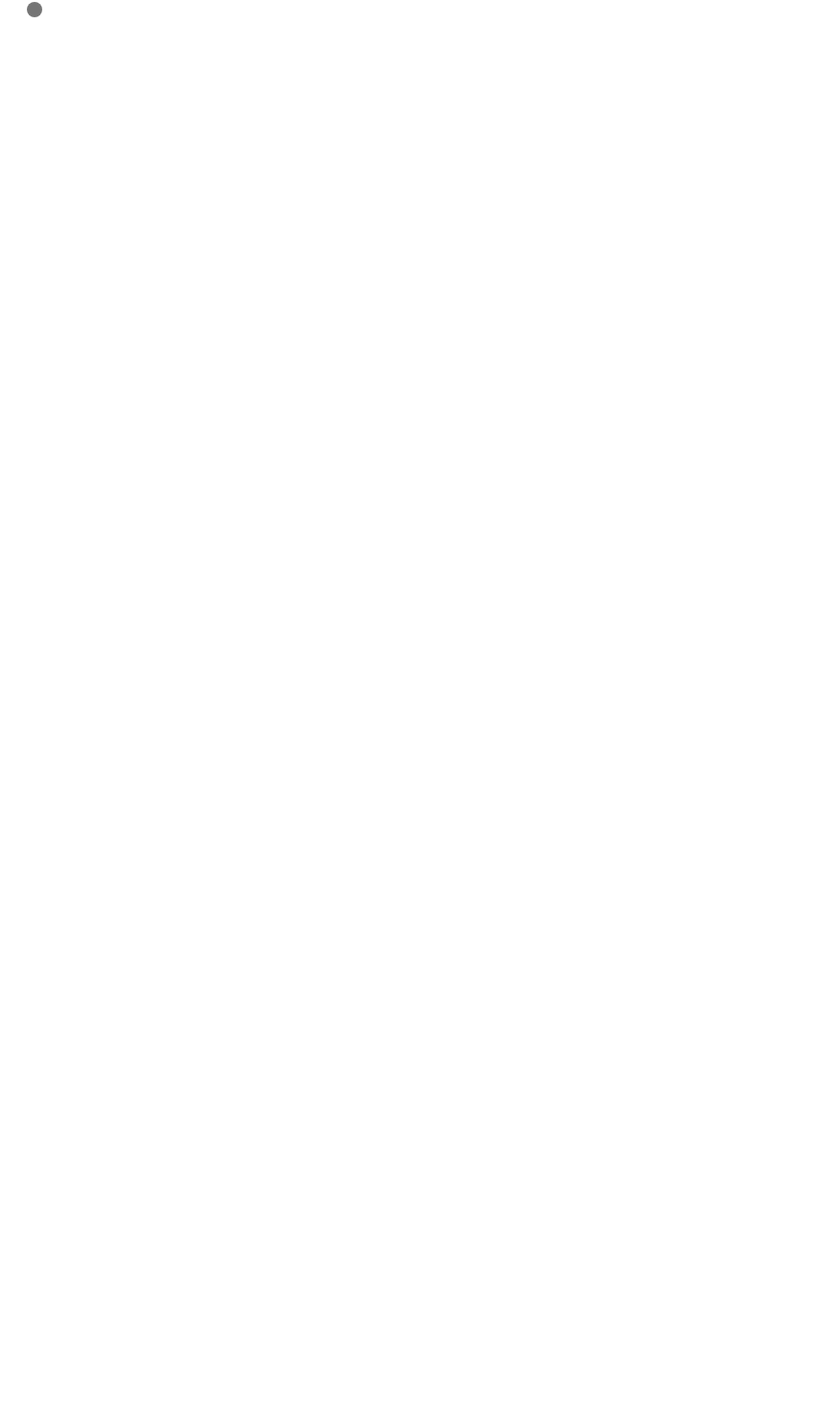
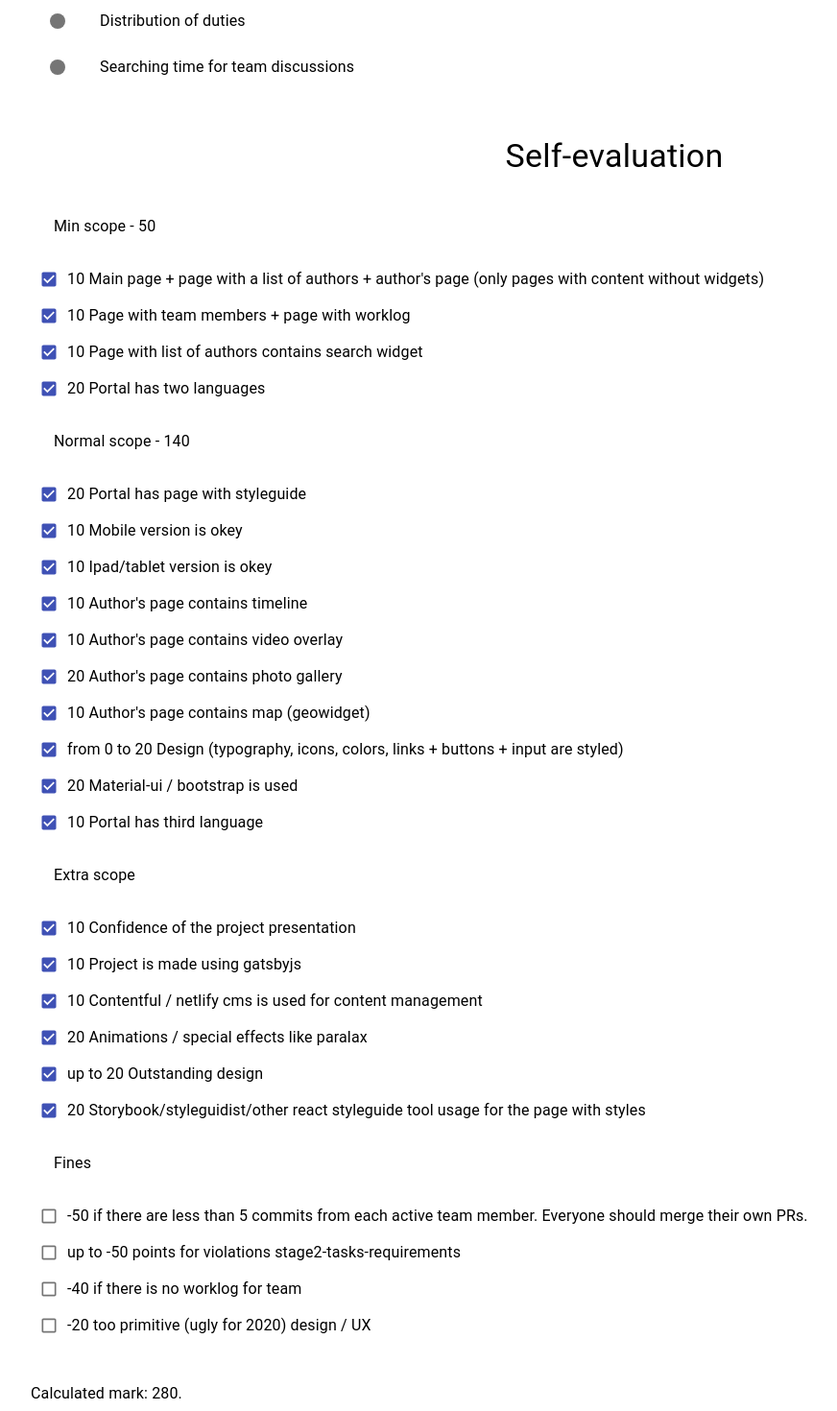
Before and after one commit to DzmitryCavi/culture-portal, a React (Create React App) app: page /worklog in a window 1280 px wide. Shown: the part 646-2116 px from the top of the page at 96% size, without its empty margins (0-872 px from the left). Before the commit the page ends 800 px from the top, so only its background shows below. Built offline with nearby package versions, Linux system fonts and the light colour scheme.

Commit message:
feat: Self-evaluation block add

```diff
--- a/src/containers/worklog/Worklog.tsx
+++ b/src/containers/worklog/Worklog.tsx
@@ -1,34 +1,85 @@
 import React from 'react';
-import './work.sass';
+import './Worklog.sass';
 import { makeStyles } from '@material-ui/core/styles';
 import { TableHead, TableContainer, TableRow,  TableCell, TableBody, Table } from '@material-ui/core';
 import {Typography, Paper, Box } from '@material-ui/core';
 import {Grid, List, ListItem, ListItemText, ListItemIcon } from '@material-ui/core';
 import FiberManualRecordIcon from '@material-ui/icons/FiberManualRecord';
+import { Checkbox } from '@material-ui/core';
 
 const useStyles = makeStyles({
   table: {
-    minWidth: 650,
+    minWidth: 300,
   },
 });
 
-function createData(date:string, timeSpent:string, performedWork:string) {
+function createRows(date:string, timeSpent:string, performedWork:string) {
   return { date, timeSpent, performedWork};
 }
 
 const rows = [
-  createData('19.02.20', '2h', 'Author\'s page timeline implemented'),
-  createData('20.02.20', '3h', 'Other functionality'),
-  createData('21.02.20', '4h', 'Other functionality'),
-  createData('22.02.20', '2h', 'Other functionality'),
-  createData('23.02.20', '5h', 'Other functionality'),
+  createRows('19.02.20', '2h', 'Author\'s page timeline implemented'),
+  createRows('20.02.20', '3h', 'Other functionality'),
+  createRows('21.02.20', '4h', 'Other functionality'),
+  createRows('22.02.20', '2h', 'Other functionality'),
+  createRows('23.02.20', '5h', 'Other functionality'),
 ];
+
+let mark:number = 0;
+
+function createCheckboxes(isDone:boolean, functionality:string, value:number) {
+  if (isDone === true){
+    mark += value;
+  }
+  return { isDone, functionality, value};
+}
+
+const minScope = [
+  createCheckboxes(true, '10 Main page + page with a list of authors + author\'s page (only pages with content without widgets)', 10),
+  createCheckboxes(true, '10 Page with team members + page with worklog', 10),
+  createCheckboxes(true, '10 Page with list of authors contains search widget', 10),
+  createCheckboxes(true, '20 Portal has two languages', 20),
+]
+
+const normalScope = [
+  createCheckboxes(true, '20 Portal has page with styleguide', 20),
+  createCheckboxes(true, '10 Mobile version is okey', 10),
+  createCheckboxes(true, '10 Ipad/tablet version is okey', 10),
+  createCheckboxes(true, '10 Author\'s page contains timeline', 10),
+  createCheckboxes(true, '10 Author\'s page contains video overlay', 10),
+  createCheckboxes(true, '20 Author\'s page contains photo gallery', 20),
+  createCheckboxes(true, '10 Author\'s page contains map (geowidget)', 10),
+  createCheckboxes(true, 'from 0 to 20 Design (typography, icons, colors, links + buttons + input are styled)', 20),
+  createCheckboxes(true, '20 Material-ui / bootstrap is used', 20),
+  createCheckboxes(true, '10 Portal has third language', 10),
+]
+
+const extraScope = [
+  createCheckboxes(true, '10 Confidence of the project presentation', 10),
+  createCheckboxes(true, '10 Project is made using gatsbyjs', 10),
+  createCheckboxes(true, '10 Contentful / netlify cms is used for content management', 10),
+  createCheckboxes(true, '20 Animations / special effects like paralax', 20),
+  createCheckboxes(true, 'up to 20 Outstanding design', 20),
+  createCheckboxes(true, '20 Storybook/styleguidist/other react styleguide tool usage for the page with styles', 20),
+]
+
+const fines = [
+  createCheckboxes(false, '-50 if there are less than 5 commits from each active team member. Everyone should merge their own PRs.', -50),
+  createCheckboxes(false, 'up to -50 points for violations stage2-tasks-requirements', -50),
+  createCheckboxes(false, '-40 if there is no worklog for team', -40),
+  createCheckboxes(false, '-20 too primitive (ugly for 2020) design / UX', -20),
+]
 
 export default function Worklog() {
   const classes = useStyles();
 
   return (
-    <Box>
+    <Box mx={3}>
+      <Box my={5}>
+        <Typography align='center' variant='h4' >
+          Worklog
+        </Typography>
+      </Box>
       <TableContainer component={Paper}>
         <Table className={classes.table} aria-label='simple table'>
           <TableHead>
@@ -52,9 +103,11 @@ export default function Worklog() {
         </Table>
       </TableContainer>
       <Box>
+        <Box my={5}>
           <Typography align='center' variant='h4'>
             Main difficulties for the team during implementation:
           </Typography>
+        </Box>
         <Grid>
           <List>
             <ListItem>
@@ -73,19 +126,68 @@ export default function Worklog() {
         </Grid>
       </Box>
       <Box>
+        <Box my={5}>
           <Typography align='center' variant='h4'>
             Self-evaluation
           </Typography>
-        <List>
+        </Box>
+        <Box m={3}>
           <Typography>
             Min scope - 50
           </Typography>
-          <ListItem>
-            <ListItemIcon>
-              <FiberManualRecordIcon />
-            </ListItemIcon>
-          </ListItem>
-        </List>
+        </Box>
+        {minScope.map(point => (
+          <Grid container alignItems='center' >
+            <Checkbox size='small' checked={point.isDone} color='primary'/>
+            <Typography >
+              {point.functionality}
+            </Typography>
+          </Grid>
+        ))}
+        <Box m={3}>
+          <Typography>
+            Normal scope - 140
+          </Typography>
+        </Box>
+        {normalScope.map(point => (
+          <Grid container alignItems='center' >
+            <Checkbox size='small' checked={point.isDone} color='primary'/>
+            <Typography >
+              {point.functionality}
+            </Typography>
+          </Grid>
+        ))}
+        <Box m={3}>
+          <Typography>
+            Extra scope
+          </Typography>
+        </Box>
+        {extraScope.map(point => (
+          <Grid container alignItems='center' >
+            <Checkbox size='small' checked={point.isDone} color='primary'/>
+            <Typography >
+              {point.functionality}
+            </Typography>
+          </Grid>
+        ))}
+        <Box m={3}>
+          <Typography>
+            Fines
+          </Typography>
+        </Box>
+        {fines.map(point => (
+          <Grid container alignItems='center' >
+            <Checkbox size='small' checked={point.isDone} color='primary'/>
+            <Typography >
+              {point.functionality}
+            </Typography>
+          </Grid>
+        ))}
+      </Box>
+      <Box my={5}>
+        <Typography>
+          Calculated mark: {mark}.
+        </Typography>
       </Box>
     </Box>
   );
```
Also changed, not shown: src/containers/worklog/Worklog.sass (added), src/containers/worklog/work.sass (deleted), 1 other file (tests, documents, lock files or other folders). Lines whose indentation alone changed are shown as unchanged.
